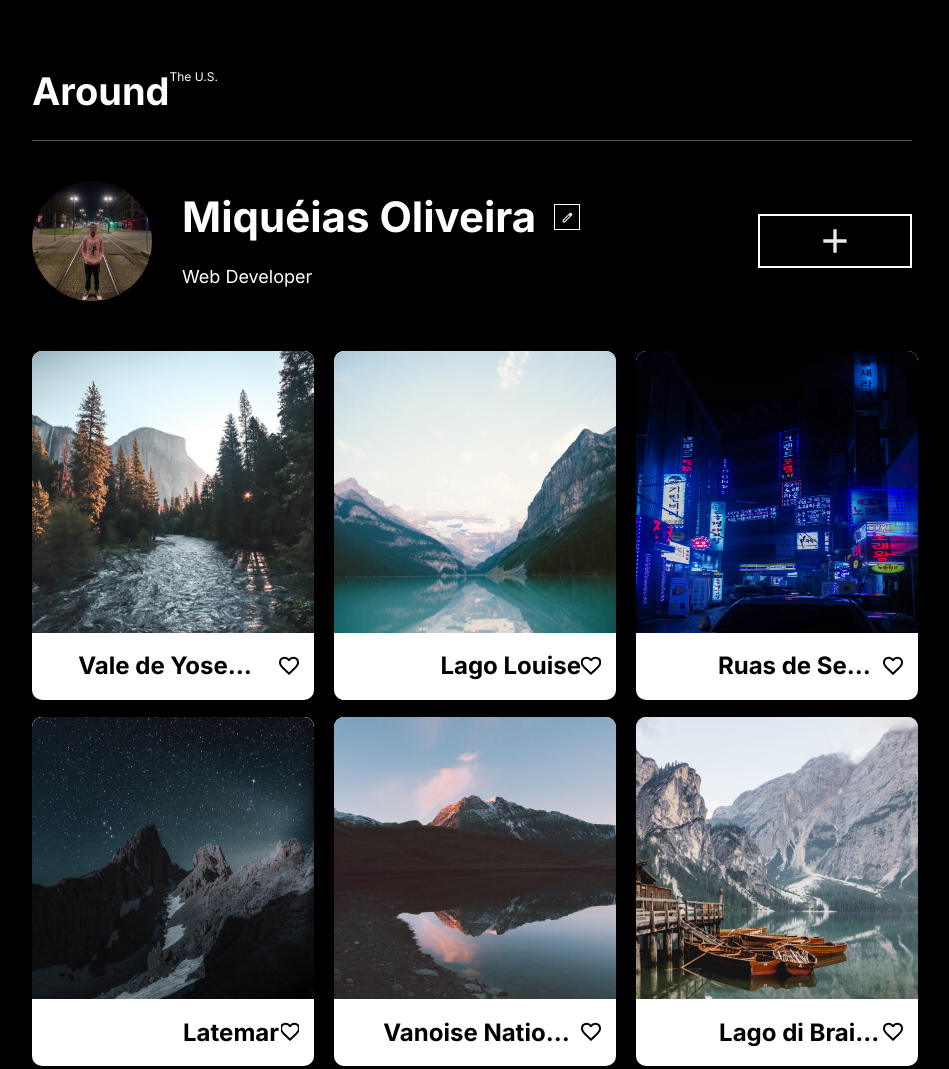
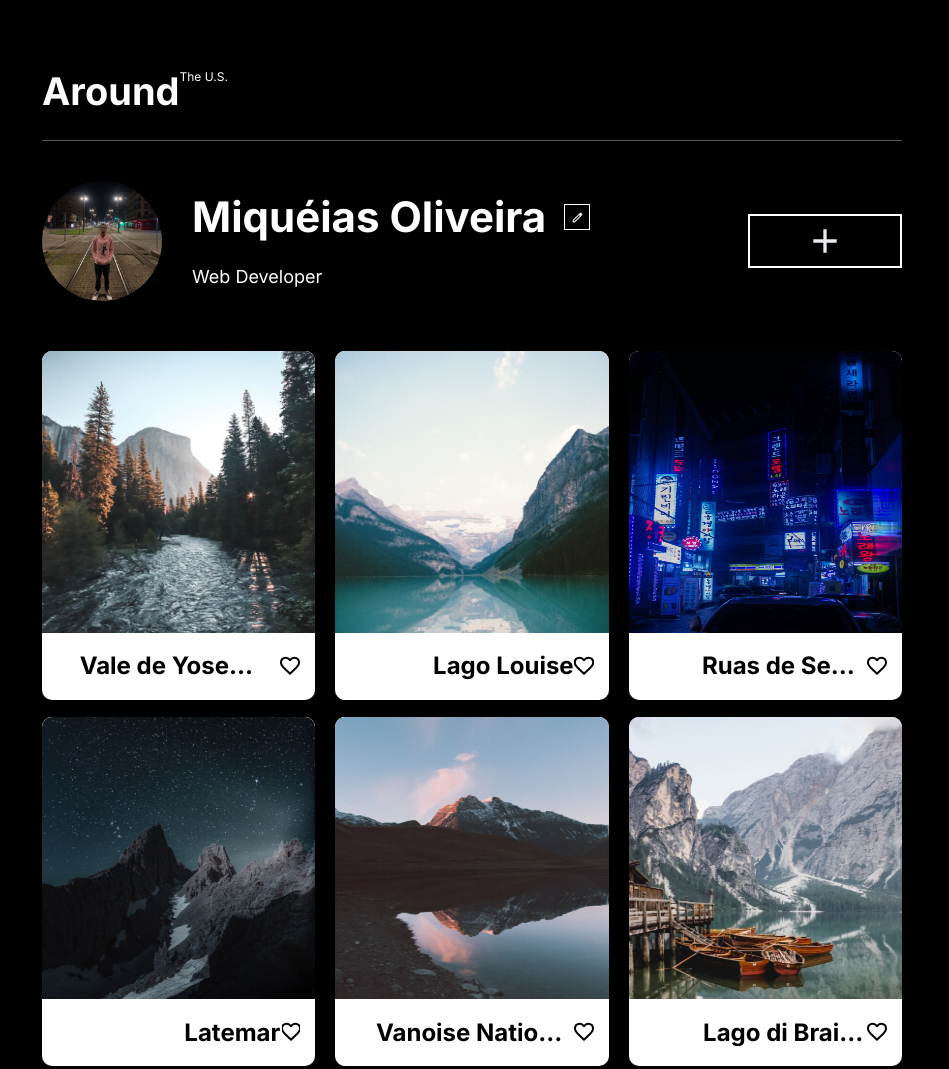
Before and after one commit to MikyWarlock/web_project_around, a plain HTML site: page index.html in a window 1280 px wide. Shown: the top 1069 px of the page, without its empty margins (168-1117 px from the left). Drawn offline with Linux system fonts and the light colour scheme.

Commit message:
Primeira Etapa

```diff
--- a/blocks/card.css
+++ b/blocks/card.css
@@ -1,8 +1,10 @@
 .card {
-  width: 282px;
+  max-width: 282px;
+  width: 100%;
   height: auto;
   border-radius: 10px;
   background-color: #FFF;
+  justify-self: center;
 }
 
 .card > div {
@@ -52,7 +54,7 @@
   cursor: pointer;
 }
 
-@media screen and (max-width: 1105px) {
+@media screen and (max-width: 1200px) {
   .card__title {
     font-size: 18px;
     padding-left: 15px;
--- a/blocks/gallery.css
+++ b/blocks/gallery.css
@@ -4,7 +4,7 @@
   gap: 17px 20px;
   justify-content: space-between;
   margin: 0 auto;
-  width: fit-content;
+  max-width: 860px;
 }
 
 @media screen and (max-width: 1024px) {
--- a/blocks/header.css
+++ b/blocks/header.css
@@ -1,5 +1,6 @@
 .header {
-  margin: 0;
+  margin: 0 auto;
+  max-width: 860px;
   width: 100%;
 }
 
--- a/blocks/profile.css
+++ b/blocks/profile.css
@@ -1,8 +1,8 @@
 .profile {
-  margin: 40px 0 50px;
+  margin: 40px auto 50px;
   display: grid;
   grid-template-columns: 120px 1fr 150px;
-  width: 100%;
+  max-width: 860px;
   box-sizing: border-box;
 }
 
```
